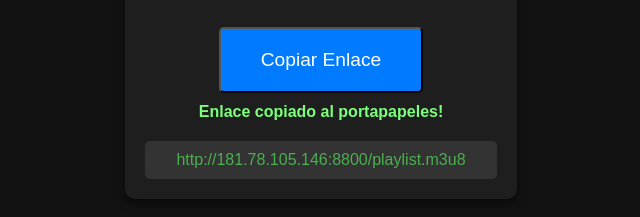
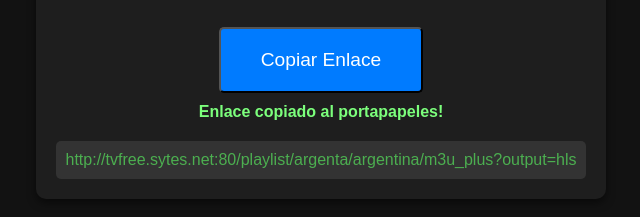
Before and after one commit to Radio-Fly/listasm3u, a plain HTML site: page index.html in a window 1280 px wide. Both pictures are taken after a click on the button "Copiar Enlace". Shown: the part 345-562 px from the top of the page, without its empty margins (319-959 px from the left). Drawn offline with Linux system fonts and the light colour scheme.

Commit message:
Update index.html

```diff
--- a/index.html
+++ b/index.html
@@ -18,7 +18,7 @@
     <script>
         // Al hacer clic en el botón, copiar el enlace al portapapeles y mostrarlo
         document.getElementById('copiarEnlaceBtn').addEventListener('click', function() {
-            const enlace = "http://181.78.105.146:8800/playlist.m3u8";
+            const enlace = "http://tvfree.sytes.net:80/playlist/argenta/argentina/m3u_plus?output=hls";
 
 
 
```
